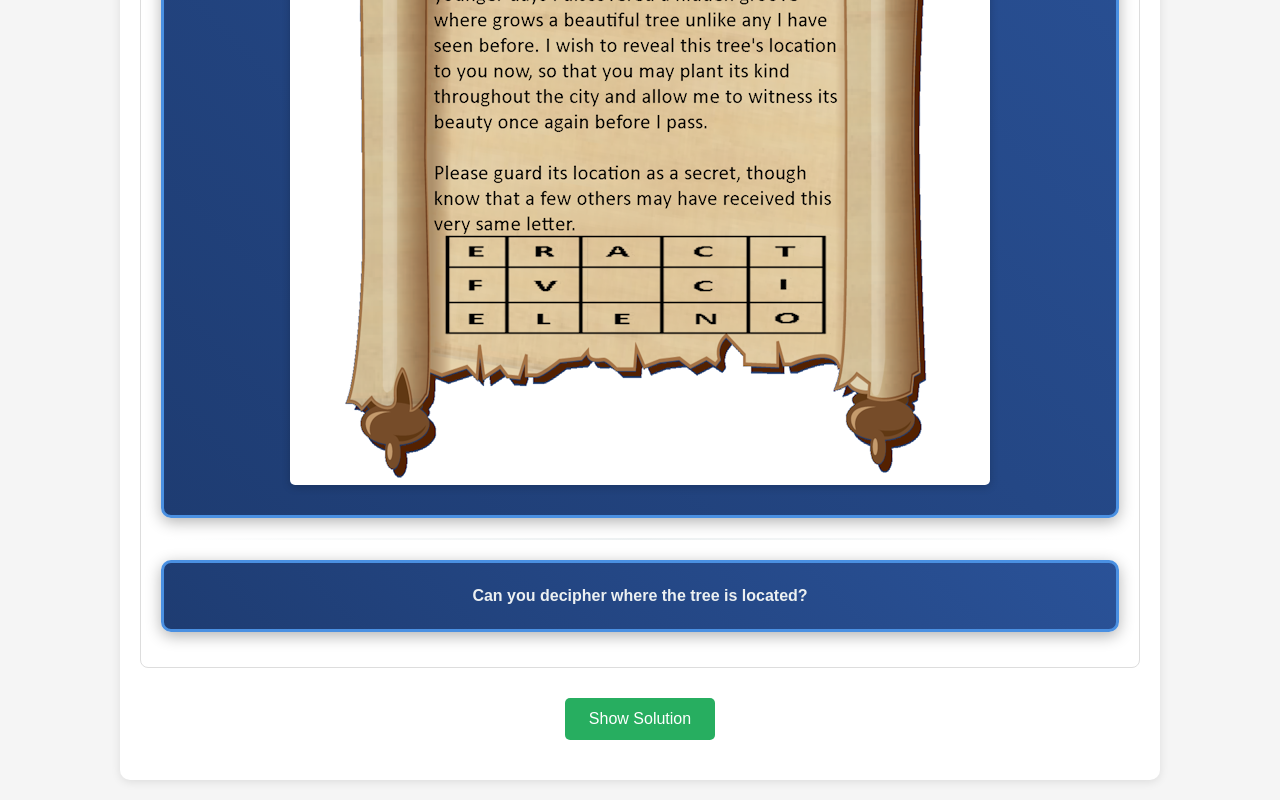
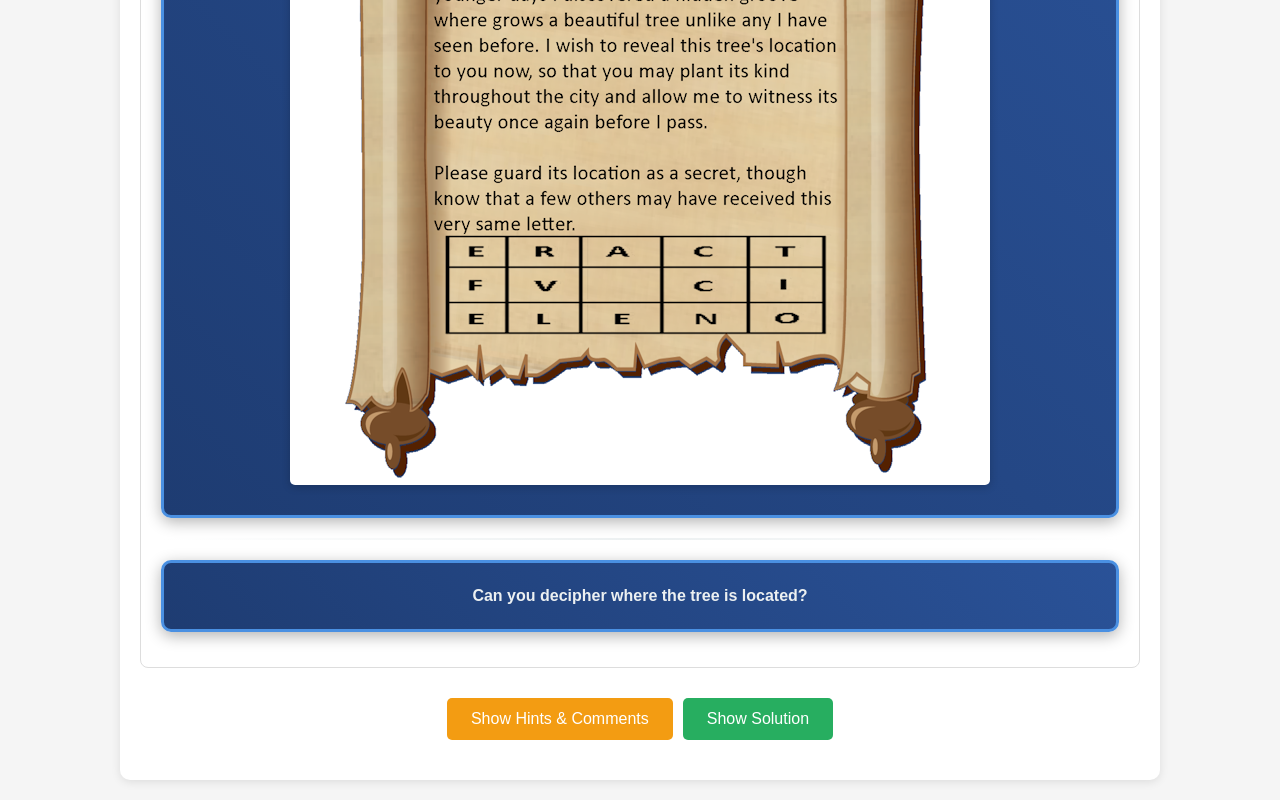
Before and after one commit to aprogergely/html_cleared, a plain HTML site: page index.html in a window 1280 px wide. Shown: the part 545-1345 px from the top of the page. Drawn offline with Linux system fonts and the light colour scheme.

Commit message:
hint for puzzle 1

```diff
--- a/index.html
+++ b/index.html
@@ -292,7 +292,16 @@
 						</div>
 					</div>
 				`,
-				hints: `
+				hints: `<div class="message">
+						<div class="message-header brawlers">
+							<img src="apro_avatar.jpg" alt="apro" class="avatar brawlers">
+							<div class="username brawlers">apro</div>
+						</div>
+						<div class="message-content">
+							<a href="https://bulbapedia.bulbagarden.net/wiki/Category:Locations" target="_blank">List of game locations</a>
+							</div>
+						</div>
+					</div>
 				`,
 				solution: `
 					<div class="result-box">
@@ -826,7 +835,7 @@
 								<br>
 								You learn that there was a cave-in at the passage, making it significantly more difficult to get through<br>
 								and the sunlight that used to seep through the ceiling is blocked.<br>
-								The Hiker has a lamp, but no candles left and don't want to walk back to Lumiosa City for the nearest candle shop<br>
+								The Hiker has a lamp, but no candles left and don't want to walk back to Lumiose City for the nearest candle shop<br>
 								so they ask you for their help:</div>
 							</div>
 							<hr>
```
